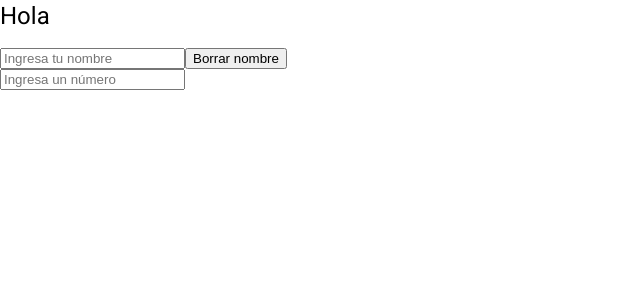
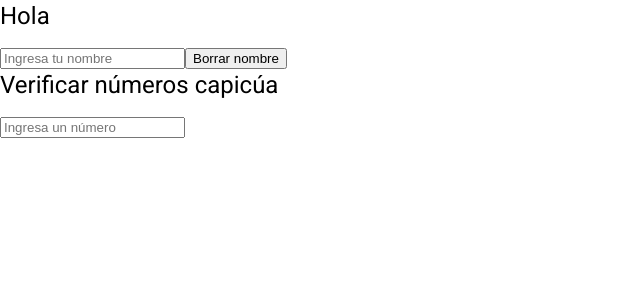
Before and after one commit to Sruiz094/Angular_I, an Angular app: page /forms in a window 1280 px wide. Shown: the top 300 px of the page, without its empty margins (0-640 px from the left). Built offline with nearby package versions, Linux system fonts and the light colour scheme.

Commit message:
Actualización Taller 1

```diff
--- a/src/app/practica1/formularios/formularios.component.html
+++ b/src/app/practica1/formularios/formularios.component.html
@@ -11,7 +11,9 @@
 <h1>No cerrar la clase</h1>
 }
 
+<h1>Verificar números capicúa</h1>
 <div>
   <input type="text" placeholder="Ingresa un número" [(ngModel)]="numero" (ngModelChange)="verificarCapicua()">
   <h2 *ngIf="esCapicua">El número {{numero}} es capicúa</h2>
+  <h2 *ngIf="esCapicua === false && numero.length >= 2">El número {{numero}} no es capicúa</h2>
 </div>
```
